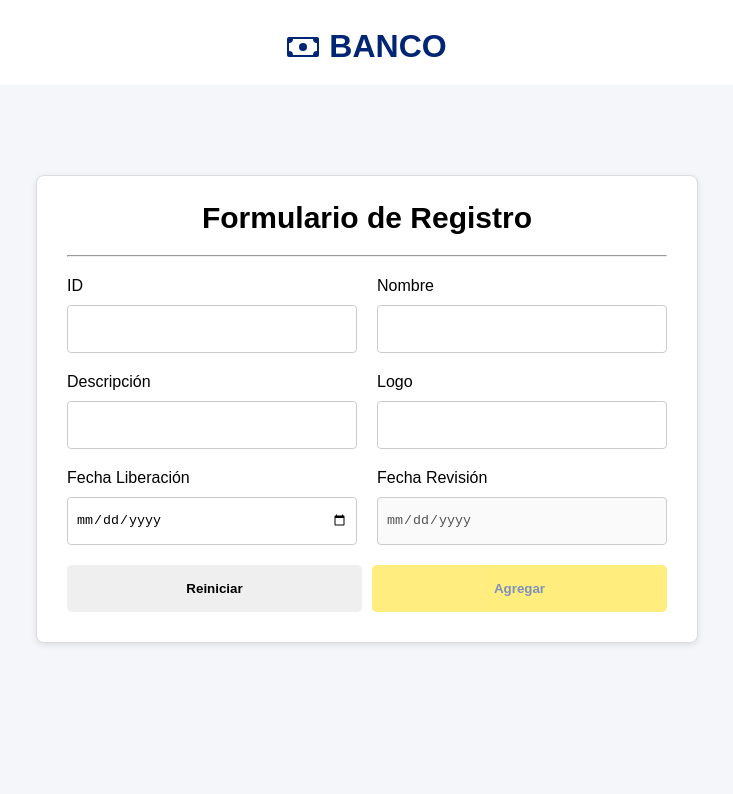
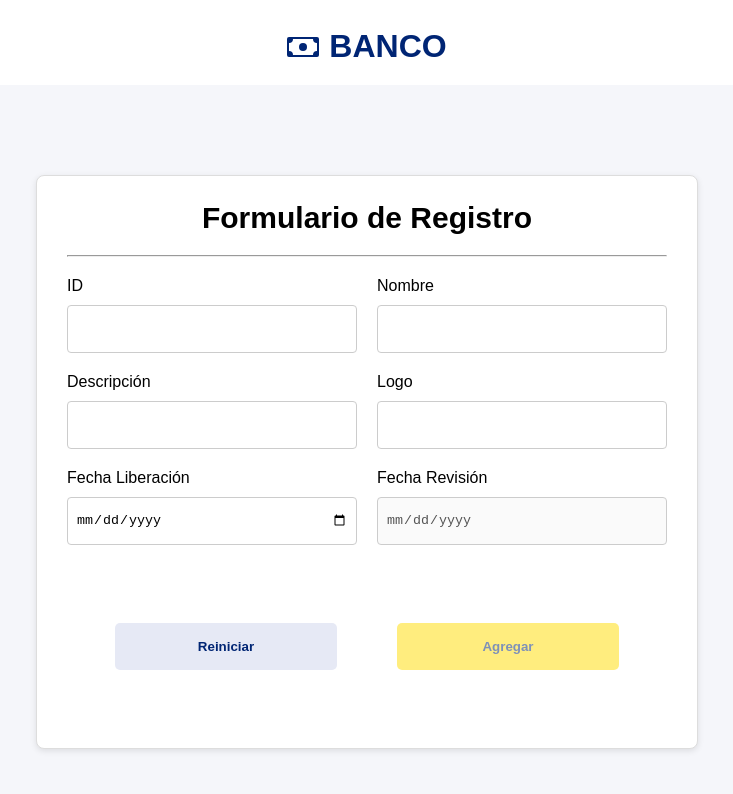
Before and after one commit to xdecker/XavierDecker, an Angular app: page /products/create in a window 1280 px wide. Shown: the top 794 px of the page, without its empty margins (273-1006 px from the left). Built offline with nearby package versions, Linux system fonts and the light colour scheme.

Commit message:
fix: styles of buttons of form

```diff
--- a/src/app/features/products/presentation/pages/product-form/product-form.component.css
+++ b/src/app/features/products/presentation/pages/product-form/product-form.component.css
@@ -47,10 +47,17 @@
   }
 
   .form-actions {
+    margin-top: 5%;
+    padding:8%;
     display: flex;
     justify-content: flex-end;
-    gap: 10px;
+    gap: 60px;
   }
+
+  .w-50{
+    width: 50% !important;
+  }
+
 
   .error {
     color: red;
--- a/src/app/features/products/presentation/pages/product-form/product-form.component.html
+++ b/src/app/features/products/presentation/pages/product-form/product-form.component.html
@@ -101,10 +101,10 @@
     </div>
 
     <div class="form-actions">
-      <button type="button" class="btn btn-secondary" (click)="resetForm()">
+      <button type="button" class="btn btn-bp-secondary" (click)="resetForm()">
         Reiniciar
       </button>
-      <button type="submit" class="btn btn-bp" [disabled]="!isFormValid">
+      <button type="submit" class="btn btn-bp " [disabled]="!isFormValid">
         {{ isEditMode ? "Actualizar" : "Agregar" }}
       </button>
     </div>
--- a/src/styles.css
+++ b/src/styles.css
@@ -28,7 +28,15 @@ body {
     color: #002574;
 }
 
+.btn-bp:hover {
+  background-color: #d8bc04;
+}
+
 .btn-bp-secondary{
     background-color:#e6e9f5;
     color: #002574;
 }
+
+.btn-bp-secondary:hover{
+  background-color:#cdd0db;
+}
```
